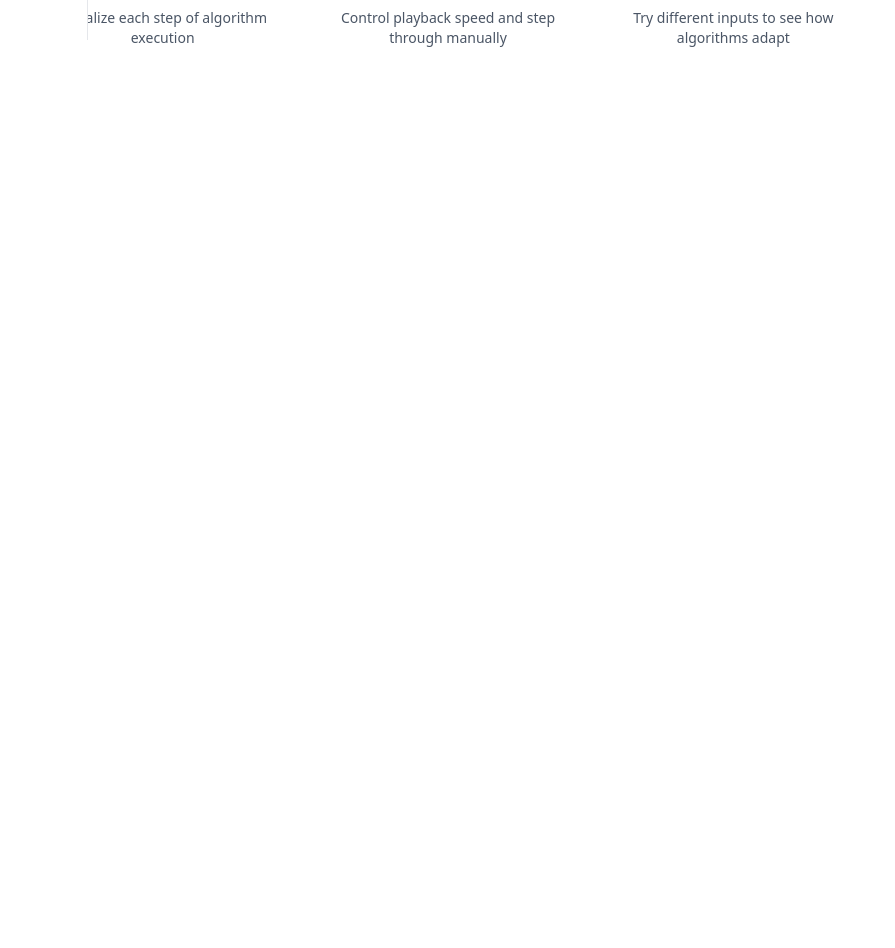
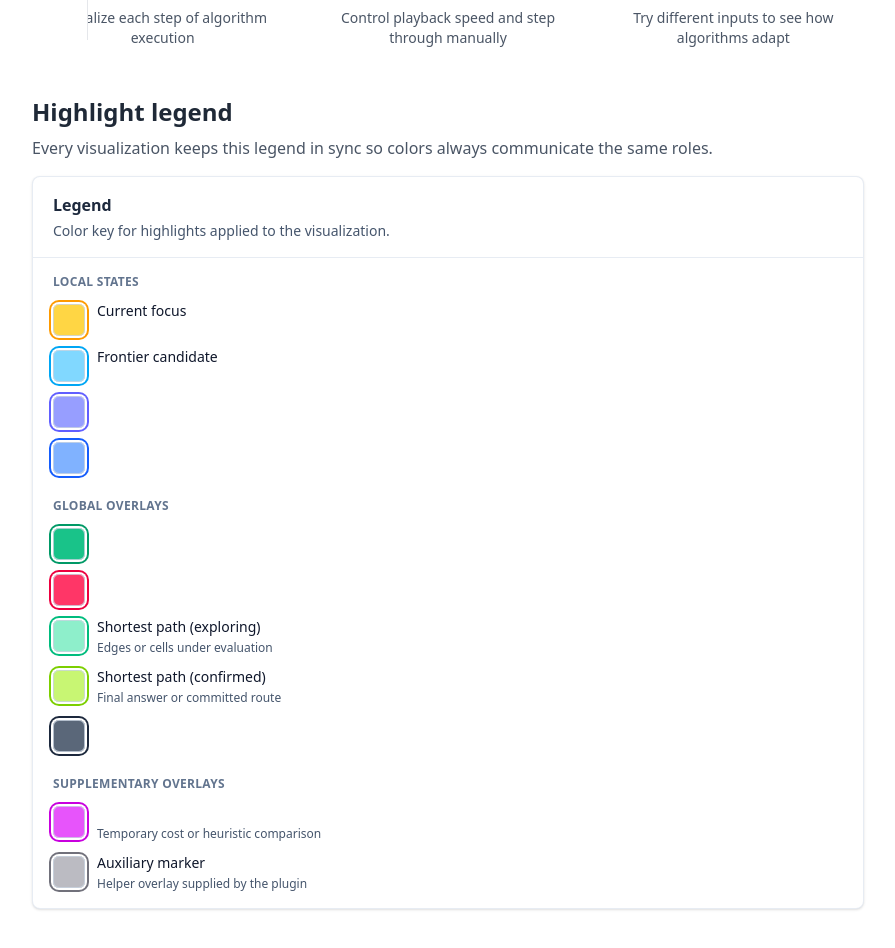
Before and after one commit to pavel-rp/algo-vis, a SvelteKit app: page / in a window 1280 px wide. Shown: the part 760-1708 px from the top of the page, without its empty margins (192-1087 px from the left). Before the commit the page ends 872 px from the top, so only its background shows below. Built offline with nearby package versions, Linux system fonts and the light colour scheme.

Commit message:
feat: add shared legend panel and coverage

```diff
--- a/specs/master/visual-encoding.md
+++ b/specs/master/visual-encoding.md
@@ -164,6 +164,13 @@ Renderers must apply states in the following z-order (bottom → top):
 - Automated renderers should expose a helper (e.g., `resolveStateStyles(state, theme)`) that reads directly from this spec to avoid divergence.
 - Algorithm categories not explicitly listed (e.g., tries, suffix arrays, monotonic stacks) must map their states to the closest descriptors here (`component`, `frontier`, `window`, `pruned`) or document new tokens with accessibility data.
 
+## 7. Legend Synchronization Requirements
+
+- The shared `LegendPanel` component renders one entry for every `HighlightRole` declared in `HIGHLIGHT_COLOR_TOKENS`. Core roles are grouped into **Local states** (`current`, `frontier`, `queued`, `visited`) and **Global overlays** (`start`, `goal`, `path-active`, `path-final`, `obstacle`).
+- Plugins that introduce additional highlight roles must extend `HIGHLIGHT_COLOR_TOKENS` **and** pass `legend` groups to the panel so all colors remain documented in the UI.
+- When reusing existing roles in specialized ways (e.g., distinguishing multiple frontier queues), document the interpretation in the plugin README but keep the canonical label so learners see consistent terminology across visualizations.
+- Any pull request that modifies highlight colors or roles MUST include corresponding updates to the legend test coverage (`tests/unit/panels/LegendPanel.test.ts`).
+
 ---
 
 For questions or proposals to extend the palette, open an issue referencing this file.
--- /dev/null
+++ b/src/lib/components/panels/LegendPanel.svelte
@@ -0,0 +1,53 @@
+<script lang="ts">
+        import type { LegendGroup } from '$lib/types';
+        import { createLegendGroups, type LegendDisplayGroup } from './legendConfig';
+
+        interface Props {
+                extraGroups?: LegendGroup[];
+        }
+
+        let { extraGroups = [] }: Props = $props();
+        let groups: LegendDisplayGroup[] = $derived.by(() => createLegendGroups(extraGroups));
+</script>
+
+<div class="bg-white dark:bg-gray-900 rounded-lg shadow-sm border border-slate-200/80 dark:border-slate-700/80">
+        <div class="px-5 py-4 border-b border-slate-200/80 dark:border-slate-700/80">
+                <h2 class="text-base font-semibold text-slate-800 dark:text-slate-100">Legend</h2>
+                <p class="mt-1 text-sm text-slate-600 dark:text-slate-400">
+                        Color key for highlights applied to the visualization.
+                </p>
+        </div>
+        <div class="px-5 py-4 space-y-6">
+                {#each groups as group (group.title)}
+                        <section class="space-y-3">
+                                <h3 class="text-xs font-semibold uppercase tracking-wide text-slate-500 dark:text-slate-400">
+                                        {group.title}
+                                </h3>
+                                <ul class="space-y-3">
+                                        {#each group.items as item (item.role)}
+                                                <li class="flex items-start gap-3" data-testid={`legend-item-${item.role}`}>
+                                                        <span
+                                                                class={`mt-0.5 h-8 w-8 shrink-0 rounded-md border border-slate-300/80 dark:border-slate-600/80 ring-2 ring-offset-2 ring-offset-white dark:ring-offset-slate-900 ${item.tokens.fill} ${item.tokens.border}`}
+                                                                aria-hidden="true"
+                                                                data-testid={`legend-swatch-${item.role}`}
+                                                        ></span>
+                                                        <div class="min-w-0 space-y-1">
+                                                                <p
+                                                                        class={`text-sm font-medium leading-tight ${item.tokens.text}`}
+                                                                        data-testid={`legend-label-${item.role}`}
+                                                                >
+                                                                        {item.label}
+                                                                </p>
+                                                                {#if item.description}
+                                                                        <p class="text-xs text-slate-600 dark:text-slate-400 leading-snug">
+                                                                                {item.description}
+                                                                        </p>
+                                                                {/if}
+                                                        </div>
+                                                </li>
+                                        {/each}
+                                </ul>
+                        </section>
+                {/each}
+        </div>
+</div>
--- /dev/null
+++ b/src/lib/components/panels/legendConfig.ts
@@ -0,0 +1,96 @@
+import { HIGHLIGHT_COLOR_TOKENS, type HighlightTokens } from '$lib/theme/colorTokens';
+import type { HighlightRole, LegendGroup, LegendItem } from '$lib/types';
+
+const ROLE_LABELS: Record<HighlightRole, LegendItem> = {
+        start: { role: 'start', label: 'Start node' },
+        goal: { role: 'goal', label: 'Goal node' },
+        current: { role: 'current', label: 'Current focus' },
+        frontier: { role: 'frontier', label: 'Frontier candidate' },
+        queued: { role: 'queued', label: 'Queued for expansion' },
+        visited: { role: 'visited', label: 'Visited / closed' },
+        'path-active': {
+                role: 'path-active',
+                label: 'Shortest path (exploring)',
+                description: 'Edges or cells under evaluation'
+        },
+        'path-final': {
+                role: 'path-final',
+                label: 'Shortest path (confirmed)',
+                description: 'Final answer or committed route'
+        },
+        obstacle: { role: 'obstacle', label: 'Obstacle / wall' },
+        'weight-peek': {
+                role: 'weight-peek',
+                label: 'Weight peek',
+                description: 'Temporary cost or heuristic comparison'
+        },
+        auxiliary: {
+                role: 'auxiliary',
+                label: 'Auxiliary marker',
+                description: 'Helper overlay supplied by the plugin'
+        }
+};
+
+export const BASE_LEGEND_GROUPS: LegendGroup[] = [
+        {
+                title: 'Local states',
+                items: [
+                        ROLE_LABELS.current,
+                        ROLE_LABELS.frontier,
+                        ROLE_LABELS.queued,
+                        ROLE_LABELS.visited
+                ]
+        },
+        {
+                title: 'Global overlays',
+                items: [
+                        ROLE_LABELS.start,
+                        ROLE_LABELS.goal,
+                        ROLE_LABELS['path-active'],
+                        ROLE_LABELS['path-final'],
+                        ROLE_LABELS.obstacle
+                ]
+        },
+        {
+                title: 'Supplementary overlays',
+                items: [ROLE_LABELS['weight-peek'], ROLE_LABELS.auxiliary]
+        }
+];
+
+export interface LegendDisplayItem extends LegendItem {
+        tokens: HighlightTokens;
+}
+
+export interface LegendDisplayGroup {
+        title: string;
+        items: LegendDisplayItem[];
+}
+
+function attachTokens(items: LegendItem[]): LegendDisplayItem[] {
+        return items
+                .map((item) => {
+                        const tokens = HIGHLIGHT_COLOR_TOKENS[item.role];
+                        if (!tokens) return null;
+
+                        return {
+                                ...item,
+                                tokens
+                        } satisfies LegendDisplayItem;
+                })
+                .filter((entry): entry is LegendDisplayItem => Boolean(entry));
+}
+
+export function createLegendGroups(extraGroups: LegendGroup[] = []): LegendDisplayGroup[] {
+        const sanitizedExtraGroups = extraGroups.map((group) => ({
+                title: group.title,
+                items: attachTokens(group.items)
+        }));
+
+        return [
+                ...BASE_LEGEND_GROUPS.map((group) => ({
+                        title: group.title,
+                        items: attachTokens(group.items)
+                })),
+                ...sanitizedExtraGroups
+        ];
+}
--- a/src/lib/types/index.ts
+++ b/src/lib/types/index.ts
@@ -16,8 +16,10 @@ export { HIGHLIGHT_ROLES } from './plugin';
 export type { GridState } from './state';
 
 export {
-	FrameSchema,
-	TraceSchema,
-	validateTrace,
-	validateFrameSequence
+        FrameSchema,
+        TraceSchema,
+        validateTrace,
+        validateFrameSequence
 } from './validation';
+
+export type { LegendGroup, LegendItem } from './legend';
--- /dev/null
+++ b/src/lib/types/legend.ts
@@ -0,0 +1,12 @@
+import type { HighlightRole } from './plugin';
+
+export interface LegendItem {
+        role: HighlightRole;
+        label: string;
+        description?: string;
+}
+
+export interface LegendGroup {
+        title: string;
+        items: LegendItem[];
+}
--- a/src/lib/types/plugin.ts
+++ b/src/lib/types/plugin.ts
@@ -4,6 +4,8 @@
  * Core interfaces for the algorithm visualization framework.
  * Based on contracts/plugin-interface.ts from design docs.
  */
+
+import type { LegendGroup } from './legend';
 
 export const HIGHLIGHT_ROLES = [
         'start',
@@ -84,4 +86,5 @@ export interface AlgorithmPlugin<TInput = any, TState = any> {
         trace(input: TInput): Trace<TState>;
         validateInput(input: TInput): ValidationResult;
         code?: CodeDefinition;
+        legend?: LegendGroup[];
 }
--- a/src/routes/+page.svelte
+++ b/src/routes/+page.svelte
@@ -7,6 +7,8 @@
          * Feature: 003-move-the-navigation
          * Date: 2025-10-06
          */
+
+        import LegendPanel from '$lib/components/panels/LegendPanel.svelte';
 </script>
 
 <svelte:head>
@@ -82,5 +84,17 @@
                                 </p>
                         </div>
                 </div>
+
+                <!-- Legend preview -->
+                <section class="mt-12 space-y-4">
+                        <div class="space-y-2">
+                                <h2 class="text-2xl font-semibold">Highlight legend</h2>
+                                <p class="text-gray-600 dark:text-gray-400">
+                                        Every visualization keeps this legend in sync so colors always communicate the same
+                                        roles.
+                                </p>
+                        </div>
+                        <LegendPanel />
+                </section>
         </div>
 </div>
--- a/src/routes/[category]/[algorithm]/+page.svelte
+++ b/src/routes/[category]/[algorithm]/+page.svelte
@@ -15,6 +15,7 @@
         import PlaybackControls from '$lib/components/PlaybackControls.svelte';
         import SpeedControl from '$lib/components/SpeedControl.svelte';
         import StatusPanel from '$lib/components/StatusPanel.svelte';
+        import LegendPanel from '$lib/components/panels/LegendPanel.svelte';
         import PriorityQueueDisplay from '$lib/components/visualization/PriorityQueueDisplay.svelte';
 	import { trappingRainWater2Plugin } from '$lib/plugins/trappingRainWater2';
 	import { uniquePathsWithObstaclesPlugin } from '$lib/plugins/uniquePathsWithObstacles';
@@ -108,6 +109,9 @@
 		algorithm.id === 'swim-in-water' || algorithm.id === 'trapping-rain-water-2'
 	);
 
+        // Derived legend groups (allow plugins to append extra entries)
+        let legendGroups = $derived(algorithm.legend ?? []);
+
         // Load trace when algorithm or preset changes
         $effect(() => {
 		const preset = algorithm.presets[selectedPresetIndex];
@@ -176,6 +180,9 @@
 
 			<!-- Right sidebar -->
 			<div class="space-y-6">
+                                <!-- Legend -->
+                                <LegendPanel extraGroups={legendGroups} />
+
                                 <!-- Status Panel -->
                                 <div class="bg-white dark:bg-gray-800 rounded-lg shadow p-6">
                                         <StatusPanel {controller} />
```
Also changed, not shown: 1 other file (tests, documents, lock files or other folders). Lines whose indentation alone changed are shown as unchanged.
